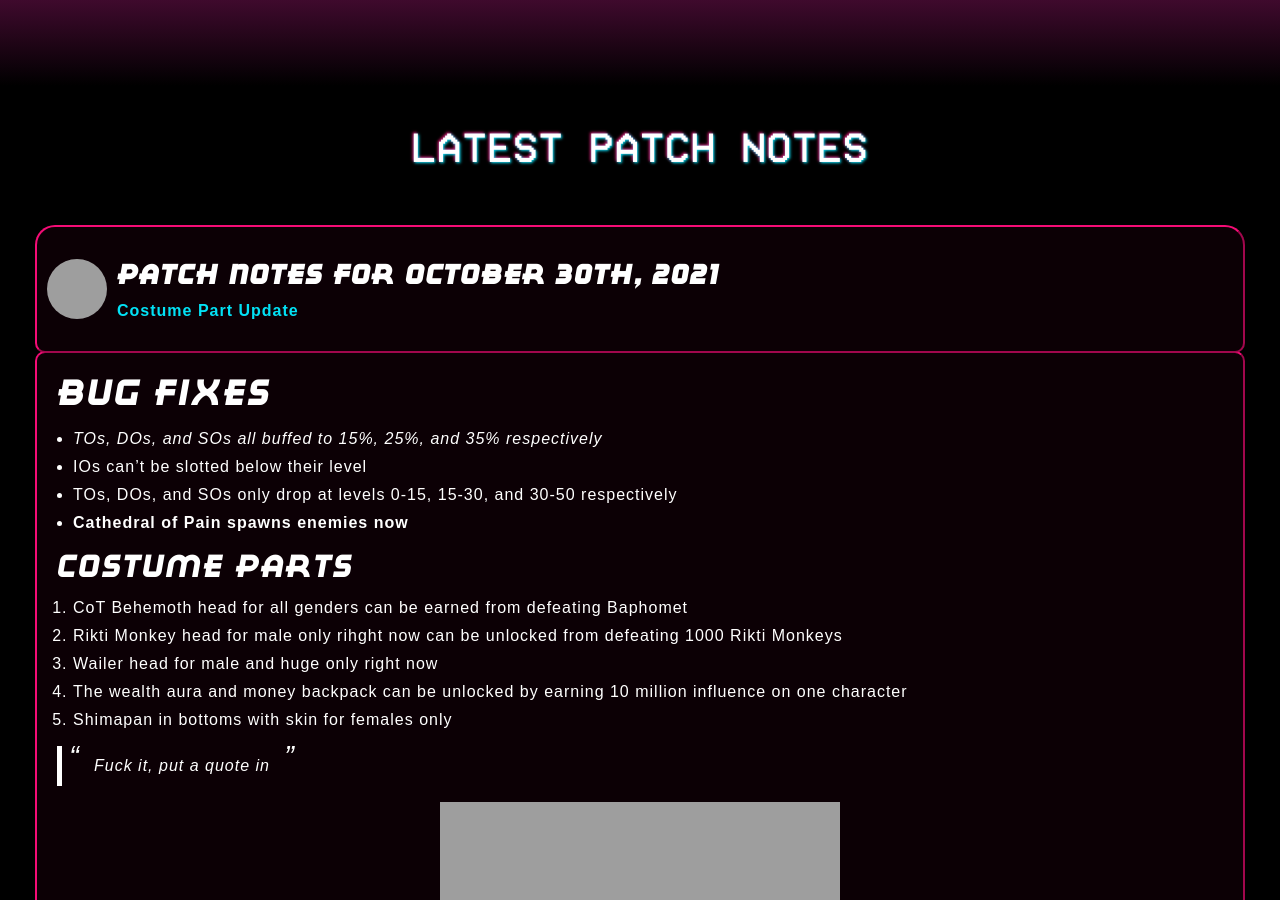
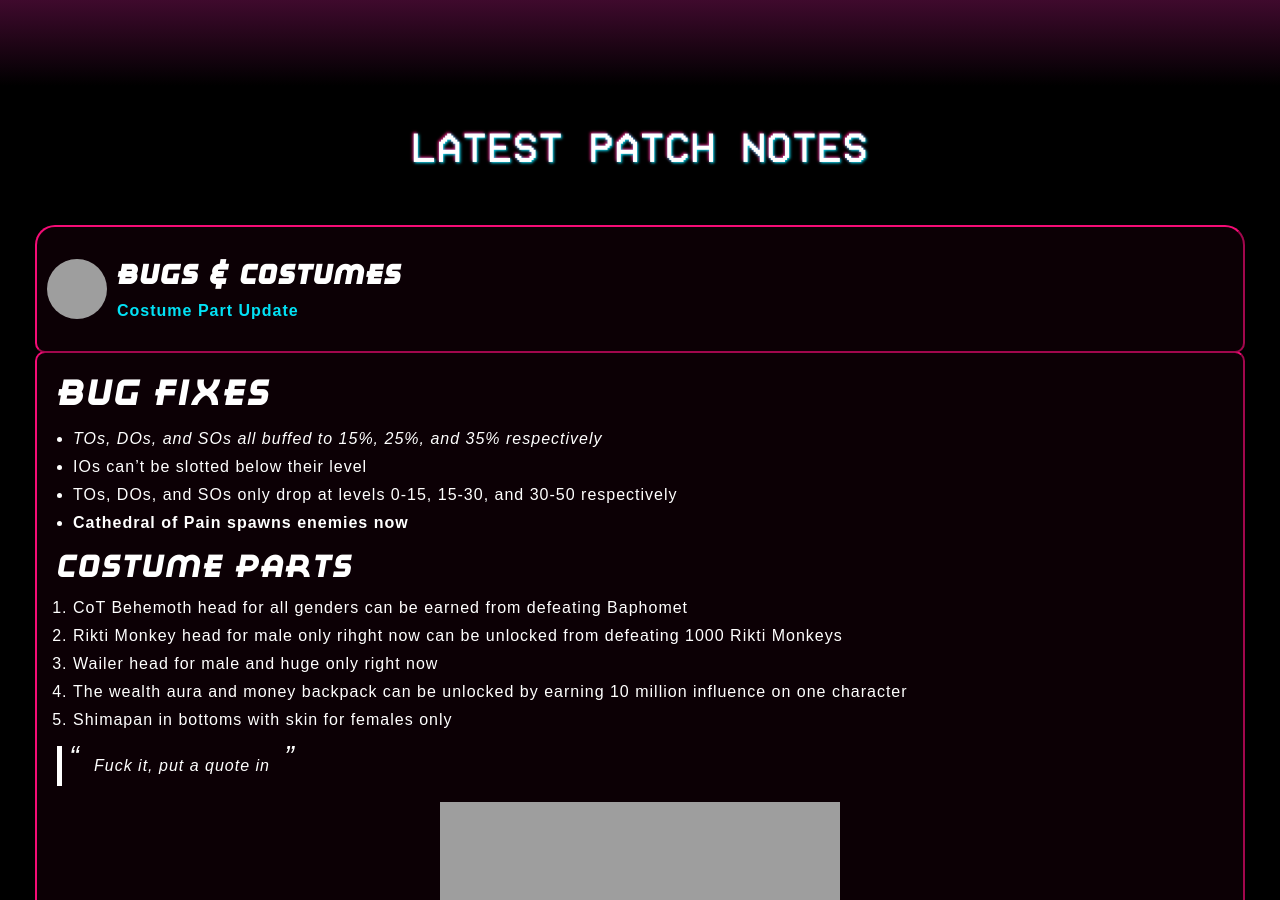
Before and after one commit to crekulon/tspy, a Jekyll site: the page built from index.md, in a window 1280 px wide and 900 px high, scrolled down 1804 px. Built offline with Jekyll 4.4.1, drawn with Linux system fonts in a browser that asks for light colours; nearby versions of some CDN libraries.

Commit message:
Update Patch Notes “2021-11-06-patch-notes-test”

```diff
--- a/_patchnotes/2021-11-06-patch-notes-test.md
+++ b/_patchnotes/2021-11-06-patch-notes-test.md
@@ -1,6 +1,6 @@
 ---
-date: 2021-10-31T04:25:40.996Z
-title: Patch Notes for October 30th, 2021
+date: 2021/10/30
+title: Bugs & Costumes
 subtitle: Costume Part Update
 icon: https://crekulon.github.io/tspy/img/aokk.gif
 ---
```
